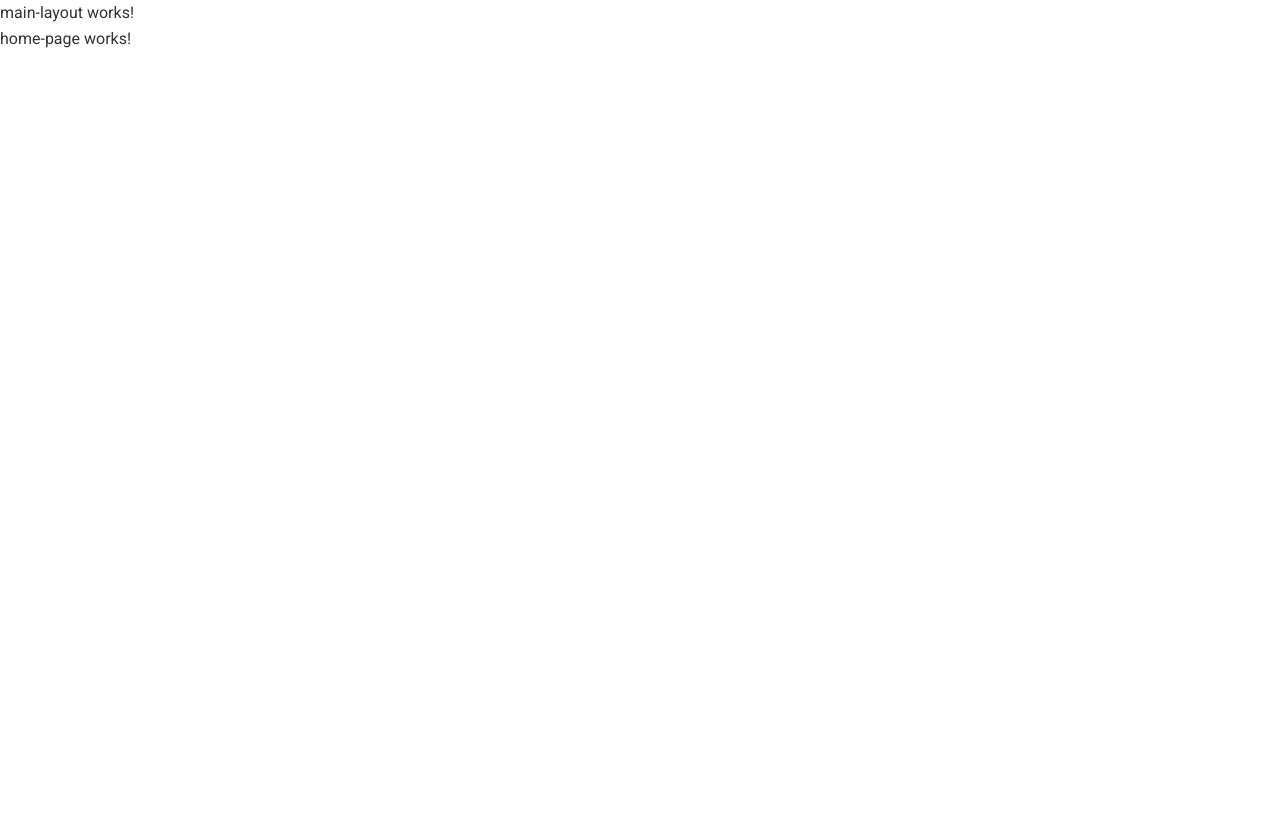
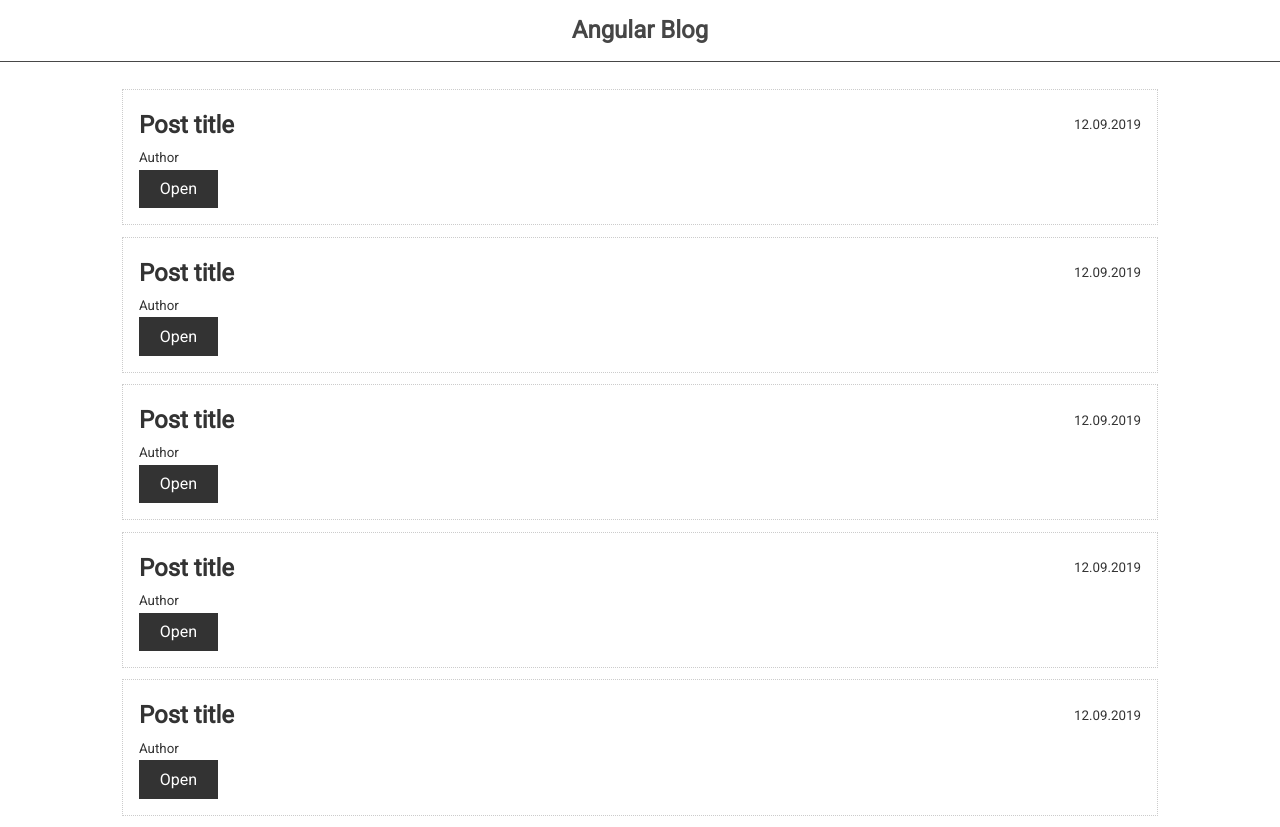
Before and after one commit to Eugene-94/blog, an Angular app: page / in a window 1280 px wide. Before the commit the page ends 800 px from the top, so only its background shows below. Built offline with nearby package versions, Linux system fonts and the light colour scheme.

Commit message:
homepage styles

```diff
--- a/src/app/app.module.ts
+++ b/src/app/app.module.ts
@@ -6,13 +6,15 @@
 import { MainLayoutComponent } from './shared/components/main-layout/main-layout.component';
 import { HomePageComponent } from './home-page/home-page.component';
 import { PostPageComponent } from './post-page/post-page.component';
+import { PostComponent } from './shared/components/post/post.component';
 
 @NgModule({
   declarations: [
     AppComponent,
     MainLayoutComponent,
     HomePageComponent,
-    PostPageComponent
+    PostPageComponent,
+    PostComponent
   ],
   imports: [
     BrowserModule,
--- a/src/app/home-page/home-page.component.html
+++ b/src/app/home-page/home-page.component.html
@@ -1 +1,7 @@
-<p>home-page works!</p>
+<div class="posts">
+    <app-post></app-post>
+    <app-post></app-post>
+    <app-post></app-post>
+    <app-post></app-post>
+    <app-post></app-post>
+</div>
--- a/src/app/home-page/home-page.component.scss
+++ b/src/app/home-page/home-page.component.scss
@@ -0,0 +1,4 @@
+.posts {
+    min-width: 600px;
+    margin: 0 auto;
+}
--- a/src/app/shared/components/main-layout/main-layout.component.html
+++ b/src/app/shared/components/main-layout/main-layout.component.html
@@ -1,3 +1,6 @@
-<p>main-layout works!</p>
-
-<router-outlet></router-outlet>
+<nav class="navbar main">
+    <h1>Angular Blog</h1>
+</nav>
+<div class="container">
+    <router-outlet></router-outlet>
+</div>
--- /dev/null
+++ b/src/app/shared/components/post/post.component.html
@@ -0,0 +1,15 @@
+<div class="card">
+    <div class="card-header">
+        <h2>Post title</h2>
+
+        <small>12.09.2019</small>
+    </div>
+    <div>
+        <small>Author</small>
+    </div>
+
+    <button
+        class="btn btn-dark"
+        [routerLink]="['/post', 123]"
+    >Open</button>
+</div>
--- /dev/null
+++ b/src/app/shared/components/post/post.component.ts
@@ -0,0 +1,15 @@
+import { Component, OnInit } from '@angular/core';
+
+@Component({
+  selector: 'app-post',
+  templateUrl: './post.component.html',
+  styleUrls: ['./post.component.scss']
+})
+export class PostComponent implements OnInit {
+
+  constructor() { }
+
+  ngOnInit(): void {
+  }
+
+}
```
Also changed, not shown: src/app/shared/components/post/post.component.scss (added).
